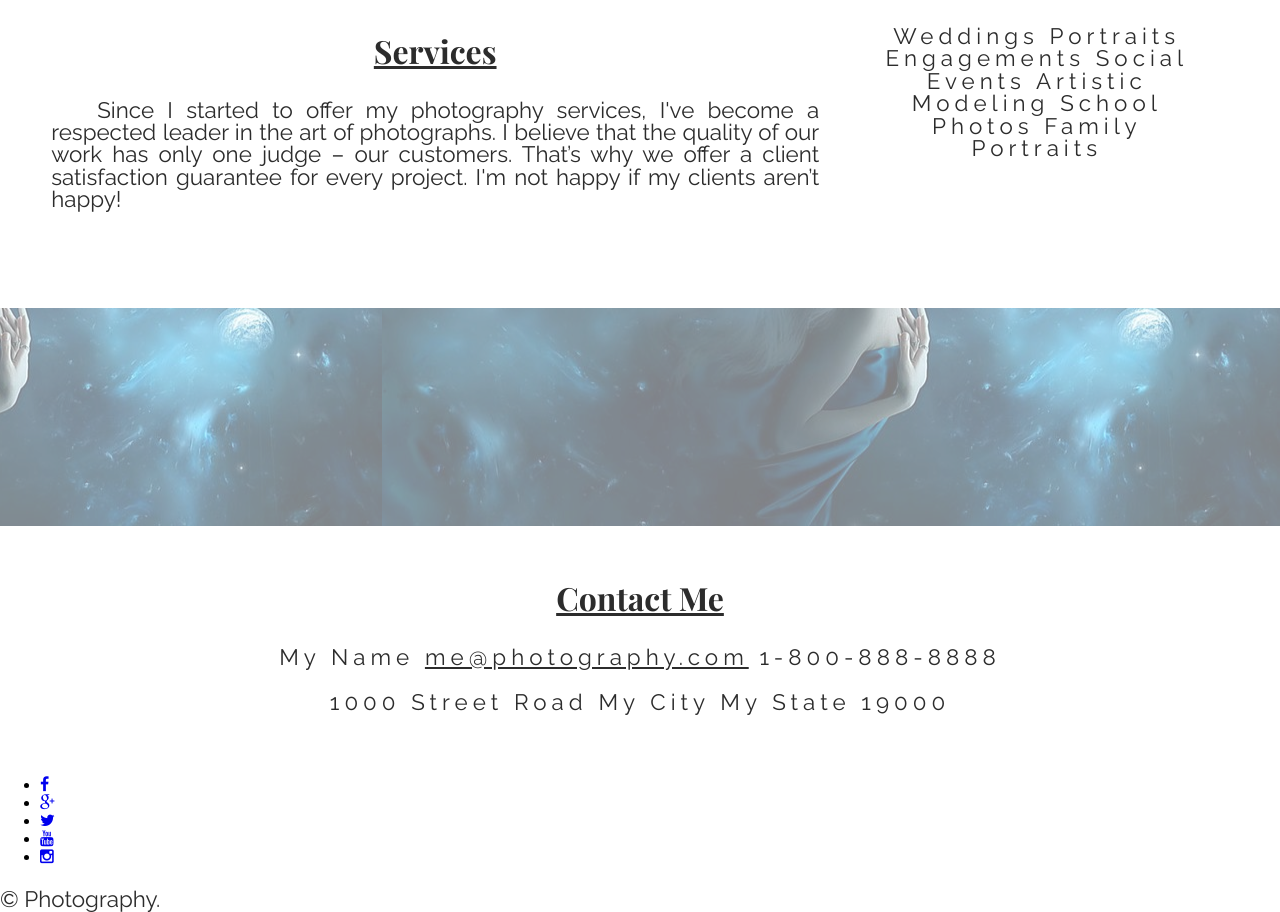
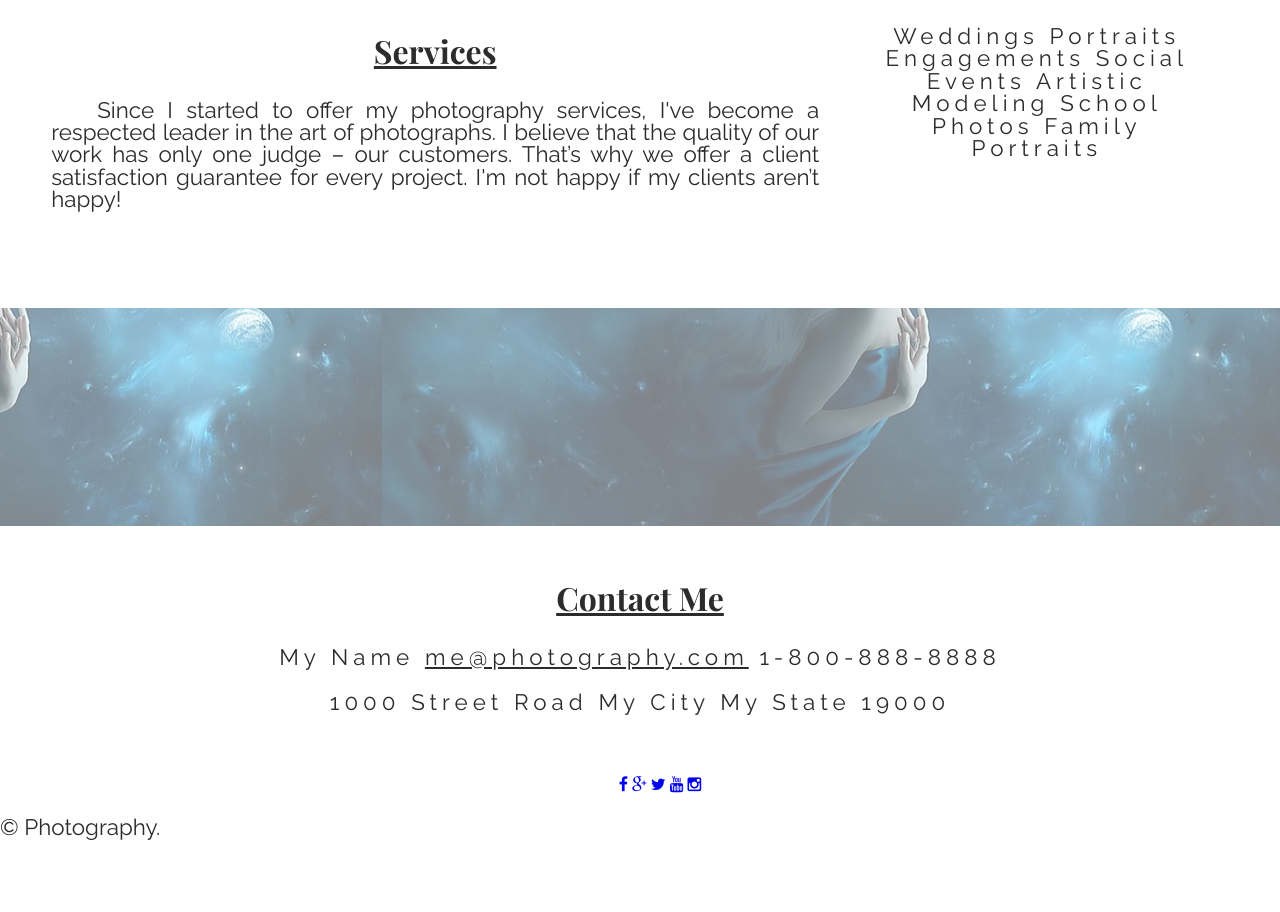
Before and after one commit to bambooka/photography-site, a plain HTML site: page index.html in a window 1280 px wide. Shown: the part 2234-3146 px from the top of the page. After the commit the page ends 3074 px from the top, so only its background shows below. Drawn offline with nearby package versions, Linux system fonts and the light colour scheme.

Commit message:
make social icon in center

```diff
--- a/style.css
+++ b/style.css
@@ -183,6 +183,15 @@ nav:hover ul {
 
 .parallax-inner {
     padding-top: 17%;
+}
+
+.social {
+    list-style-type: none;
+    text-align: center;
+}
+
+.social li {
+    display: inline;
 }
 /*
 h2 {
```
